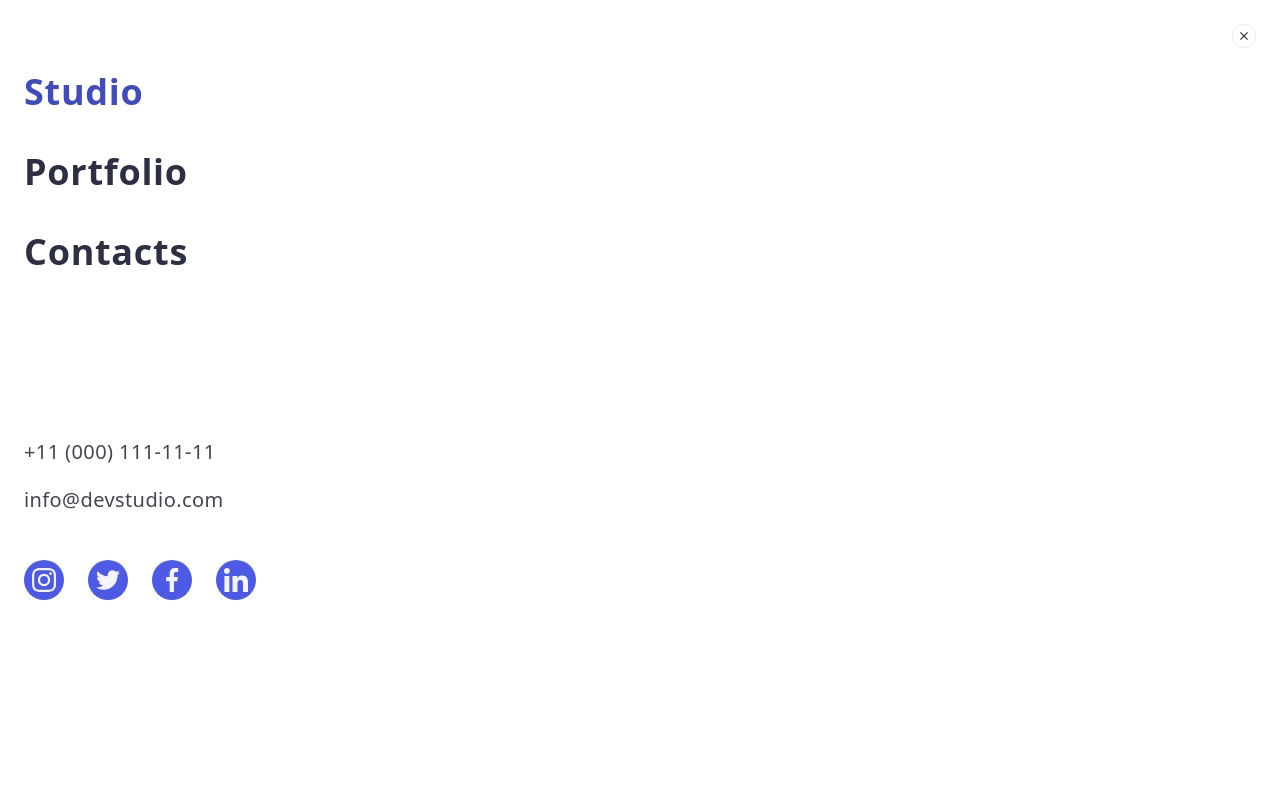
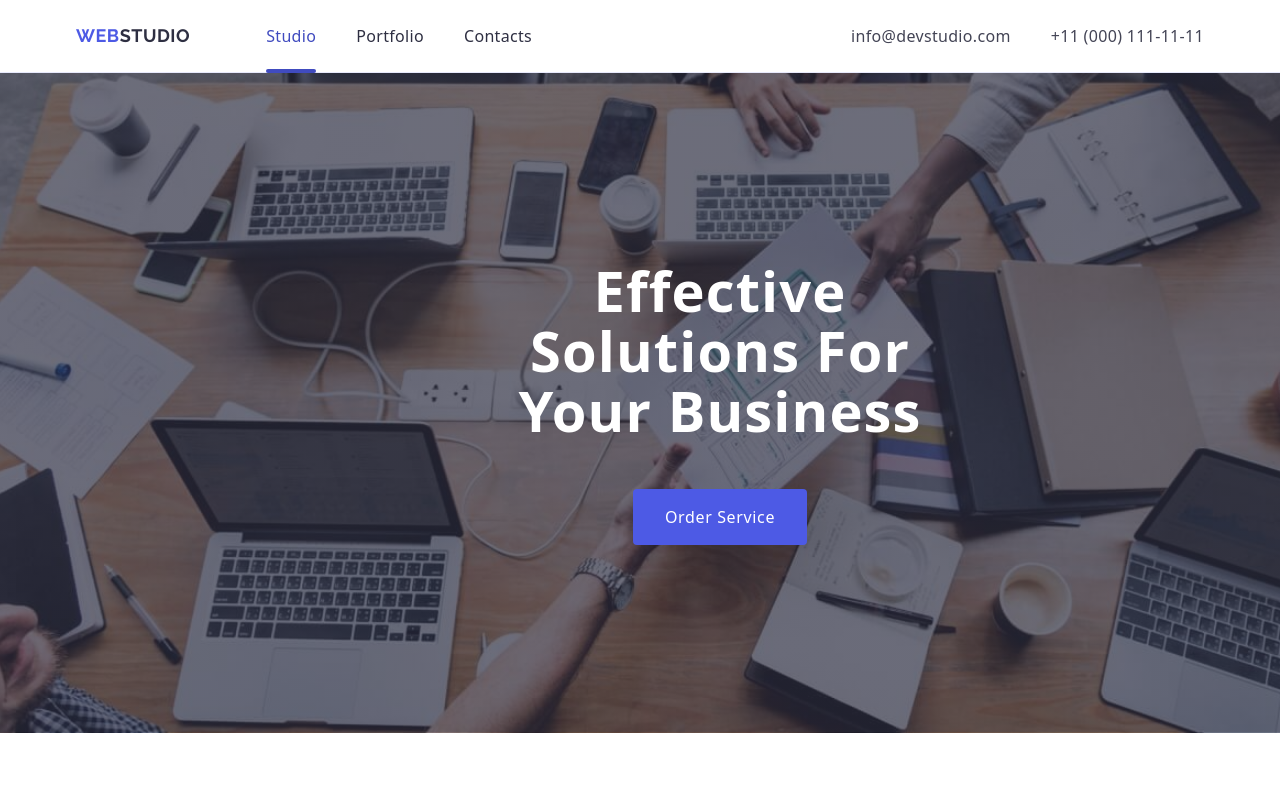
Before and after one commit to Maria2247/goit-markup-hw-06, a plain HTML site: page index.html in a window 1280 px wide. Shown: the top 800 px of the page. Drawn offline with nearby package versions, Linux system fonts and the light colour scheme.

Commit message:
Update index.html

```diff
--- a/index.html
+++ b/index.html
@@ -39,7 +39,7 @@
                     </svg>
                 </button>
             </div>
-            <div class="burger-menu is-open">
+            <div class="burger-menu">
                 <button type="button" class="burger-menu-close-btn">
                     <svg class="close-icon" width="8" height="8">
                         <use href="./images/icons.svg#icon-close"></use>
```
